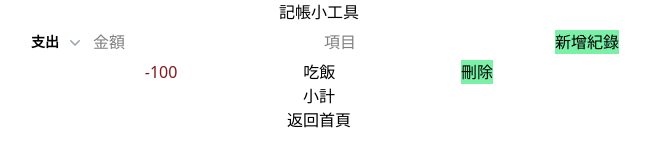
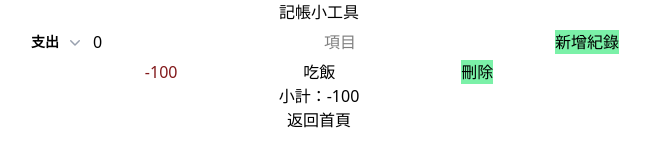
Before and after one commit to orbzs/wh3w1, a Next.js app: page /accounting in a window 1280 px wide. Shown: the top 160 px of the page, without its empty margins (321-971 px from the left). Built offline with nearby package versions, Linux system fonts and the light colour scheme.

Commit message:
小計功能(bad method)：處理收支正負數問題

```diff
--- a/app/accounting/component/Form.tsx
+++ b/app/accounting/component/Form.tsx
@@ -63,7 +63,9 @@ export default function Form({ addList }: any) {
         <input
           type="text"
           placeholder="金額"
-          value={number} //子元件設定一個{value: expense}props，等於input({value: expense})
+          value={
+            type === "expense" ? -Math.abs(Number(number)) : Number(number)
+          } //子元件設定一個{value: number}props，等於input({value: number})
           onChange={(e) => {
             setNumber(e.target.value);
           }}
--- a/app/accounting/component/List.tsx
+++ b/app/accounting/component/List.tsx
@@ -5,7 +5,7 @@ export default function List({ row, deleteList }: any) {
       <div
         className={row.type === "expense" ? "text-red-900" : "text-green-800"}
       >
-        {row.type === "expense" ? "-" : "+"}
+        {/* {row.type === "expense" ? "-" : "+"} */}
         {row.number}
       </div>
       <div>{row.content}</div>
--- a/app/accounting/page.tsx
+++ b/app/accounting/page.tsx
@@ -6,8 +6,8 @@ import List from "./component/List";
 
 export default function Home() {
   const [rows, setRows] = useState([
-    { type: "expense", number: "100", content: "吃飯", id: Math.random() },
-  ]);
+    { type: "expense", number: "-100", content: "吃飯", id: Math.random() },
+  ]); //直接變成空陣列會讓addList的setRows：類型 'any' 不可指派給類型 'never'。row.id：類型 'never' 沒有屬性 'id'。
 
   const addList = (row: any) => {
     console.log(`row: ${row}`);
@@ -37,7 +37,12 @@ export default function Home() {
             return <List />;
           })} */}
         </div>
-        <div>小計</div>
+        <div>
+          小計：
+          {rows.reduce((accumulator, row) => {
+            return accumulator + Number(row.number);
+          }, 0)}
+        </div>
         <div>
           <Link href="/">返回首頁</Link>
         </div>
```
